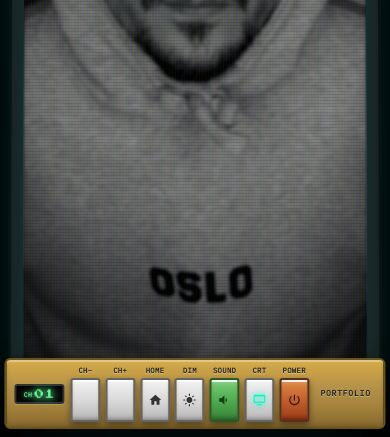
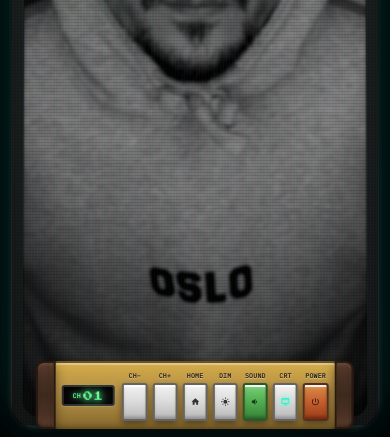
Before and after one commit to sergiu-sa/portfolio_crt, a website built with Vite: page index.html in a window 390 px wide. Shown: the part 407-844 px from the top of the page. Built offline with nearby package versions, Linux system fonts and the light colour scheme.

Commit message:
fix: make the remote fluid below 700px and stop mobile overflow

```diff
--- a/src/style/_layout.css
+++ b/src/style/_layout.css
@@ -1,7 +1,14 @@
 /* UI Layer + Header Nav */
 #ui-layer {
   position: fixed;
-  inset: 1.5rem;
+
+  /* TV bezel, scaled to the viewport.
+  The shorthand is the fallback; each sidethen also clears its safe-area inset, since viewport-fit=cover lets the layout reach under a notch. */
+  inset: var(--tube-inset);
+  top: max(var(--tube-inset), env(safe-area-inset-top, 0px));
+  right: max(var(--tube-inset), env(safe-area-inset-right, 0px));
+  bottom: max(var(--tube-inset), env(safe-area-inset-bottom, 0px));
+  left: max(var(--tube-inset), env(safe-area-inset-left, 0px));
   z-index: var(--z-ui);
   display: flex;
   flex-direction: column;
@@ -68,7 +75,11 @@ main {
   -ms-overflow-style: none;
   scrollbar-width: none;
   padding-top: 5rem;
-  padding-bottom: 7rem;
+
+  /* Scroll clear of the fixed remote. Plain value first as the fallback;
+  a UA that can't parse env() drops the whole declaration. */
+  padding-bottom: var(--remote-clearance);
+  padding-bottom: calc(var(--remote-clearance) + env(safe-area-inset-bottom, 0px));
 }
 
 main::-webkit-scrollbar {
@@ -79,6 +90,9 @@ main::-webkit-scrollbar {
 .channel-screen {
   padding: 0;
   width: 100%;
+
+  /* #intro adds its own padding; keep it inside the 100% or it overflows the tube. */
+  box-sizing: border-box;
   height: auto;
   z-index: var(--z-base);
   overflow-x: hidden;
@@ -200,7 +214,7 @@ main::-webkit-scrollbar {
   padding: 0.7rem 1.75rem 0.6rem;
   z-index: var(--z-ui);
   position: fixed;
-  bottom: 1.5rem;
+  bottom: calc(1.5rem + env(safe-area-inset-bottom, 0px));
   left: 50%;
   transform: translateX(-50%);
   background: linear-gradient(
@@ -358,13 +372,15 @@ main::-webkit-scrollbar {
     0 1px 2px rgba(0, 0, 0, 0.2);
 }
 
-/* Expand touch target to meet 44×44px accessibility minimum */
+/* Expand the touch target: full 44px tall, and as wide as the button pitch (button + one gap) — the widest it can go without overlapping its neighbour.
+The +4px adds back .bar-btn's 2px borders, which a percentage width on an absolutely positioned pseudo excludes (it resolves against the padding box).
+Seven 44px-wide targets can't fit one phone row, so width tops out at the pitch: 28.8px at 320px. WCAG 2.5.8 (24x24) passes, 2.5.5 (44x44) doesn't. */
 .bar-btn::after {
   content: "";
   position: absolute;
   inset: 50% auto auto 50%;
   transform: translate(-50%, -50%);
-  width: var(--touch-target-min);
+  width: calc(100% + 4px + var(--remote-btn-gap));
   height: var(--touch-target-min);
 }
 
@@ -992,52 +1008,73 @@ body.commercial-active #main-content .channel-screen.active:not(#intro) {
   }
 }
 
+/* Below 700px the remote scales fluidly instead of stepping per breakpoint.
+   Geometry tokens live in _variables.css, floored to fit a 320px viewport. */
 @media (max-width: 700px) {
+  /* Measured: the remote occupies 76px from the bottom edge here. */
+  :root {
+    --remote-clearance: 5rem;
+  }
+
   .remote-control {
-    gap: 0.75rem;
-    padding: 0.5rem 1rem 0.4rem;
-    bottom: 1rem;
+    gap: var(--remote-zone-gap);
+    padding: 0.5rem var(--remote-pad-x) 0.4rem;
+    bottom: calc(clamp(0.5rem, 2vw, 1rem) + env(safe-area-inset-bottom, 0px));
+
+    /* The wood grips sit outside the box, so max-width has to budget for them too. border-box or padding and borders add back on top. */
+    box-sizing: border-box;
+    max-width: calc(100vw - 2 * var(--remote-grip-w) - 2 * var(--remote-edge-gap));
   }
 
   .remote-control::before,
   .remote-control::after {
-    width: 22px;
+    width: var(--remote-grip-w);
+  }
+
+  /* Let the button zones shrink if that max-width binds. .remote-display is excluded — its min-width below is a legibility floor for the readout. */
+  .remote-buttons,
+  .remote-bar-group {
+    min-width: 0;
   }
 
   .remote-display {
-    padding: 0.3rem 0.4rem;
-    min-width: 44px;
+    padding: clamp(0.2rem, 0.8vw, 0.3rem) clamp(0.3rem, 1vw, 0.4rem);
+    gap: clamp(0.15rem, 0.6vw, 0.3rem);
+    min-width: clamp(32px, 10vw, 44px);
   }
 
   .display-label {
-    font-size: 0.5rem;
+    font-size: clamp(0.4rem, 1.1vw, 0.5rem);
   }
 
   .display-number {
-    font-size: 0.75rem;
+    font-size: clamp(0.6rem, 1.7vw, 0.75rem);
+  }
+
+  .remote-buttons {
+    gap: var(--remote-btn-gap);
   }
 
   .bar-btn {
-    width: 32px;
-    height: 44px;
-    min-height: var(--touch-target-min);
+    width: var(--remote-btn-w);
+    height: var(--remote-btn-h);
   }
 
   .bar-btn-icon svg {
-    width: 22px;
-    height: 22px;
+    width: clamp(16px, 5vw, 24px);
+    height: clamp(16px, 5vw, 24px);
   }
 
   .bar-label {
-    font-size: 0.55rem;
+    font-size: clamp(0.4rem, 1.3vw, 0.55rem);
   }
 
   .brand-name {
-    font-size: 0.6rem;
+    font-size: clamp(0.5rem, 1.5vw, 0.6rem);
   }
 
   .brand-sub {
-    font-size: 0.35rem;
+    display: none;
   }
 
   nav button {
@@ -1046,6 +1083,13 @@ body.commercial-active #main-content .channel-screen.active:not(#intro) {
   }
 
   .header-date {
+    display: none;
+  }
+}
+
+/* Drop the decorative brand plate — its ~68px is what gives the button row room on phones. */
+@media (max-width: 470px) {
+  .remote-brand {
     display: none;
   }
 }
@@ -1200,57 +1244,6 @@ body.commercial-active #main-content .channel-screen.active:not(#intro) {
   #intro h2 {
     font-size: clamp(0.8rem, 3.5vw, 1.1rem);
   }
-
-  .remote-control {
-    gap: 0.6rem;
-    padding: 0.45rem 0.75rem 0.35rem;
-  }
-
-  .remote-control::before,
-  .remote-control::after {
-    width: 18px;
-  }
-
-  .remote-display {
-    padding: 0.25rem 0.35rem;
-    min-width: 40px;
-    gap: 0.2rem;
-  }
-
-  .display-label {
-    font-size: 0.45rem;
-  }
-
-  .display-number {
-    font-size: 0.7rem;
-  }
-
-  .remote-buttons {
-    gap: 0.4rem;
-  }
-
-  .bar-btn {
-    width: 34px;
-    height: 46px;
-  }
-
-  .bar-btn-icon svg {
-    width: 24px;
-    height: 24px;
-  }
-
-  .bar-label {
-    font-size: 0.5rem;
-  }
-
-  .brand-name {
-    font-size: 0.55rem;
-    letter-spacing: 0.1em;
-  }
-
-  .brand-sub {
-    display: none;
-  }
 }
 
 @media (max-width: 400px) {
@@ -1283,56 +1276,14 @@ body.commercial-active #main-content .channel-screen.active:not(#intro) {
   #intro h2 {
     font-size: clamp(0.65rem, 4vw, 0.9rem);
   }
-
-  .remote-control {
-    gap: 0.4rem;
-    padding: 0.4rem 0.5rem 0.3rem;
-    bottom: 0.5rem;
-  }
-
-  .remote-control::before,
-  .remote-control::after {
-    display: none;
-  }
-
-  .remote-display {
-    padding: 0.2rem 0.3rem;
-    min-width: 36px;
-    gap: 0.15rem;
-  }
-
-  .display-label {
-    font-size: 0.4rem;
-  }
-
-  .display-number {
-    font-size: 0.6rem;
-  }
-
-  .remote-buttons {
-    gap: 0.3rem;
-  }
-
-  .bar-btn {
-    width: 30px;
-    height: 40px;
-  }
-
-  .bar-btn-icon svg {
-    width: 20px;
-    height: 20px;
-  }
-
-  .bar-label {
-    font-size: 0.45rem;
-  }
-
-  .brand-name {
-    font-size: 0.5rem;
-  }
 }
 
 @media (max-height: 500px) and (orientation: landscape) {
+  /* Measured: 60px here. Vertical room is scarce in landscape, so don't reserve more than the remote uses. */
+  :root {
+    --remote-clearance: 4rem;
+  }
+
   #intro {
     margin-top: 5vh;
     padding-top: 0;
@@ -1348,7 +1299,7 @@ body.commercial-active #main-content .channel-screen.active:not(#intro) {
   }
 
   .remote-control {
-    bottom: 0.25rem;
+    bottom: calc(0.25rem + env(safe-area-inset-bottom, 0px));
     padding: 0.3rem 0.6rem 0.25rem;
     gap: 0.5rem;
   }
--- a/src/style/_variables.css
+++ b/src/style/_variables.css
@@ -9,9 +9,11 @@
   --accent-alpha-30: rgba(0, 255, 204, 0.3);
   --accent-alpha-40: rgba(0, 255, 204, 0.4);
 
-  /* CRT effects */
-  --crt-glow: 0 0 2px #fefefe, 0 0 4px #00ffcc;
-  --crt-border-radius: 2rem;
+  /* Tube corner rounding — scales with the bezel so a flat 2rem doesn't eat the corners of a phone screen. */
+  --crt-border-radius: clamp(0.75rem, 4vw, 2rem);
+
+  /* Bezel thickness around the tube (#ui-layer's inset). A fixed 1.5rem spent 48px of a 360px phone on chrome. */
+  --tube-inset: clamp(0.5rem, 3vw, 1.5rem);
 
   /* TV bezel */
   --tv-bezel-color: #1a1a1a;
@@ -26,9 +28,6 @@
   /* Text shadows */
   --text-glow: 0 0 2px var(--accent-color-light), 0 0 4px var(--accent-color);
   --text-glow-nav: 0 0 1px var(--color-nav-glow), 0 0 2px var(--color-nav-glow-mid), 0 0 3px var(--color-nav-glow-dark);
-
-  /* Transitions */
-  --transition-smooth: 0.3s cubic-bezier(0.4, 0, 0.2, 1);
 
   /* Animation durations */
   --duration-xfast: 0.1s;
@@ -46,6 +45,19 @@
   --remote-border-radius: 6px;
   --remote-display-radius: 3px;
 
+  /* Fluid remote geometry, applied below 700px in _layout.css. Floors are the narrowest size that still fits the widest labels ("SOUND" / "POWER");
+  button height may drop under 44px because .bar-btn::after keeps the hit area at --touch-target-min. */
+  --remote-btn-w: clamp(24px, 6.5vw, 34px);
+  --remote-btn-h: clamp(38px, 9vw, 46px);
+  --remote-btn-gap: clamp(0.3rem, 1.2vw, 0.5rem);
+  --remote-zone-gap: clamp(0.4rem, 2vw, 0.75rem);
+  --remote-pad-x: clamp(0.5rem, 2vw, 1rem);
+  --remote-grip-w: clamp(10px, 4vw, 22px);
+  --remote-edge-gap: clamp(0.25rem, 2vw, 1rem);
+
+  /* Vertical room `main` reserves so content scrolls clear of the fixed remote. */
+  --remote-clearance: 7rem;
+
   /* Z-index scale */
   --z-base: 1;
   --z-header: 5;
@@ -54,15 +66,11 @@
   --z-crt-glass: 8;
   --z-ui: 10;
   --z-osd: 1000;
-  --z-poweroff: 9999;
   --z-modal: 10000;
 
   /* Spacing */
-  --spacing-xs: 0.5rem;
   --spacing-sm: 1rem;
   --spacing-md: 1.5rem;
-  --spacing-lg: 2rem;
-  --spacing-xl: 3rem;
 
   /* Touch targets (minimum 44px for accessibility) */
   --touch-target-min: 44px;
@@ -93,17 +101,13 @@
   --font-mono: "IBM Plex Mono", monospace;
 
   /* Type scale */
-  --fs-display: clamp(1.4rem, 3vw, 2rem);
-  --fs-title: clamp(1.05rem, 2vw, 1.35rem);
   --fs-body: 0.9rem;
   --fs-meta: 0.75rem;
   --fs-micro: 0.68rem;
-  --tracking-wide: 0.08em;
 
   /* SARBU+ streaming layer (Projects). Phosphor = --accent-color (cool, "new");
      ember = warm amber ("old" CRT); chroma = the glitch bleed. */
   --ember: #ff9d42;
-  --ember-dim: rgba(255, 157, 66, 0.28);
   --chroma: #ff2e88;
 
   /* Display face — Press Start 2P, shared with About's name + labels so every
```
